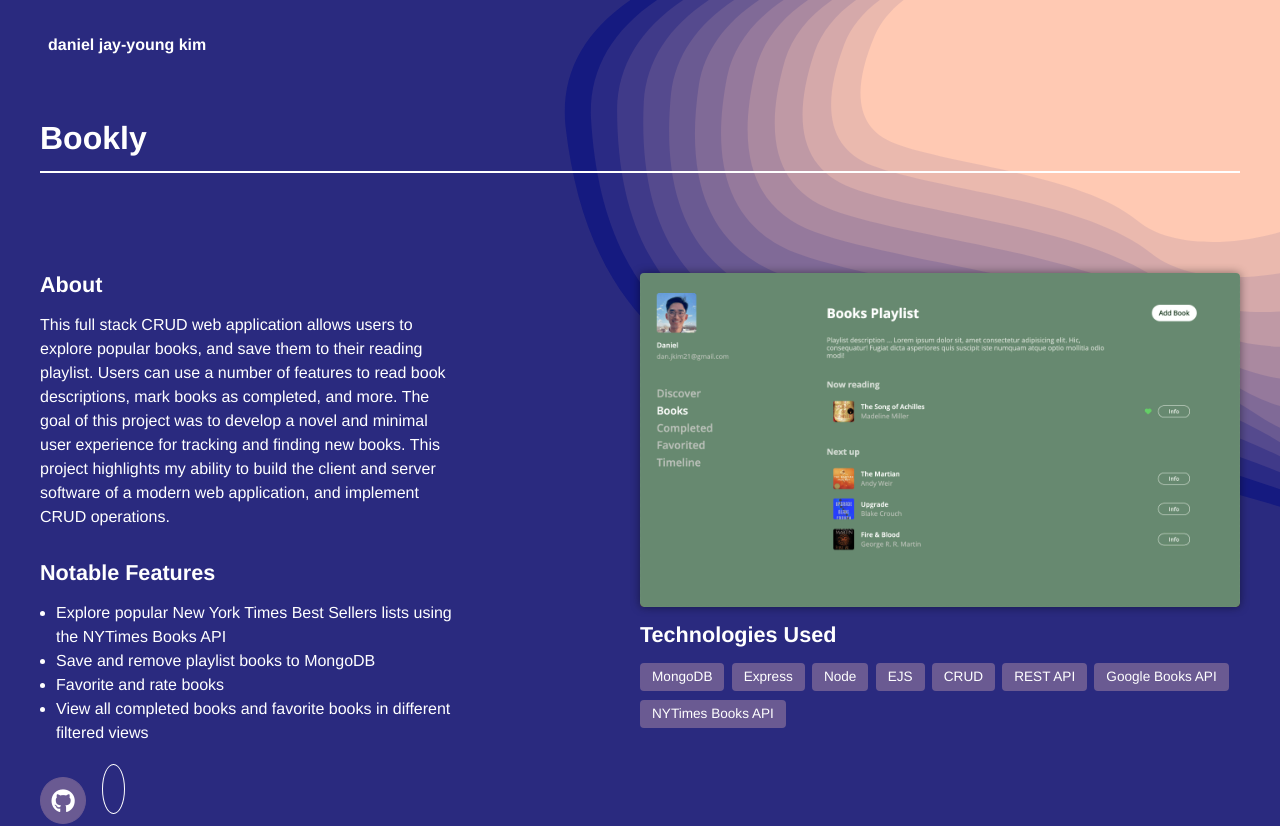
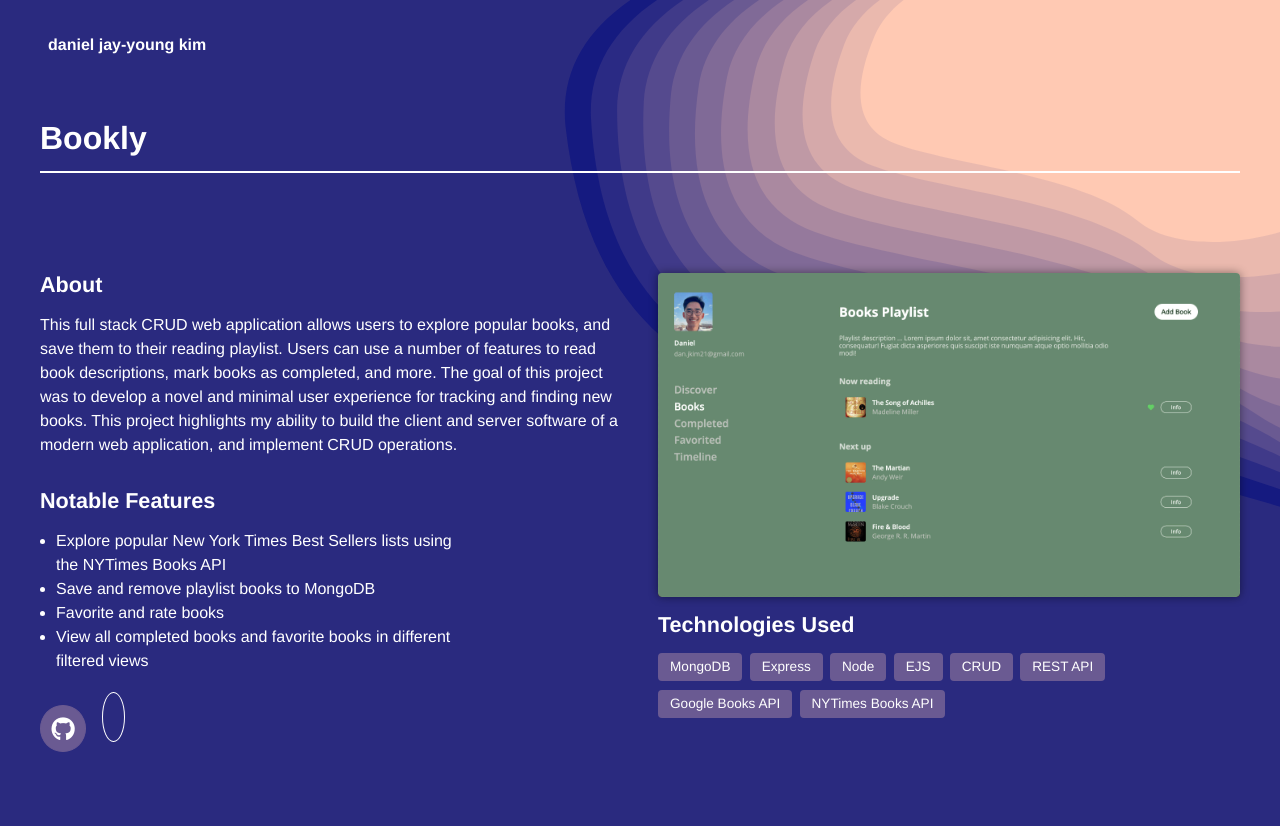
Before and after one commit to danjkim21/portfolio-daniel-kim, a React (Vite) app: page /project/Bookly in a window 1280 px wide. Shown: the top 826 px of the page. Built offline with nearby package versions, Linux system fonts and the light colour scheme; some icons are missing.

Commit message:
fix accessibility for hidden elements

```diff
--- a/src/components/alert-pop-up/index.tsx
+++ b/src/components/alert-pop-up/index.tsx
@@ -19,6 +19,7 @@
 			className={`${popUpStyles.popUp_container} ${
 				isAlertVisible && popUpStyles.isVisible
 			}`}
+			aria-hidden={!isAlertVisible}
 		>
 			{/* Alert Icon */}
 			<svg
--- a/src/components/header-section/index.tsx
+++ b/src/components/header-section/index.tsx
@@ -44,7 +44,10 @@
 						className="hamburgerToggleBtn ph-list"
 						onClick={onToggleNavMobile}
 					/>
-					<nav className={isActive ? 'nav active' : 'nav'}>
+					<nav
+						className={isActive ? 'nav active' : 'nav'}
+						aria-hidden={!isActive}
+					>
 						<ul className="navList">
 							<li className="navList__items">
 								<a
--- a/src/styles/app.scss
+++ b/src/styles/app.scss
@@ -142,6 +142,7 @@
 
 .hamburgerToggleBtn {
 	display: none;
+	visibility: hidden;
 	color: $purple_dark;
 	font-size: 1.75rem;
 	&:hover {
@@ -244,14 +245,13 @@
 		flex-direction: column;
 	}
 	.project__display--left {
+		margin-right: 2.25rem;
+
 		.projectName {
 			margin-top: 0;
 			font-size: 2rem;
 			font-weight: 700;
 			letter-spacing: 1px;
-		}
-		.projectDesc {
-			width: 70%;
 		}
 
 		.container__btn,
@@ -492,6 +492,7 @@
 	/* Header Section */
 	.header__logoName {
 		display: none;
+		visibility: hidden;
 	}
 	.header__logo {
 		font-size: 1.75rem;
@@ -532,6 +533,7 @@
 	}
 	.nav {
 		display: none;
+		visibility: hidden;
 		&.active {
 			display: block;
 			width: 100%;
```
